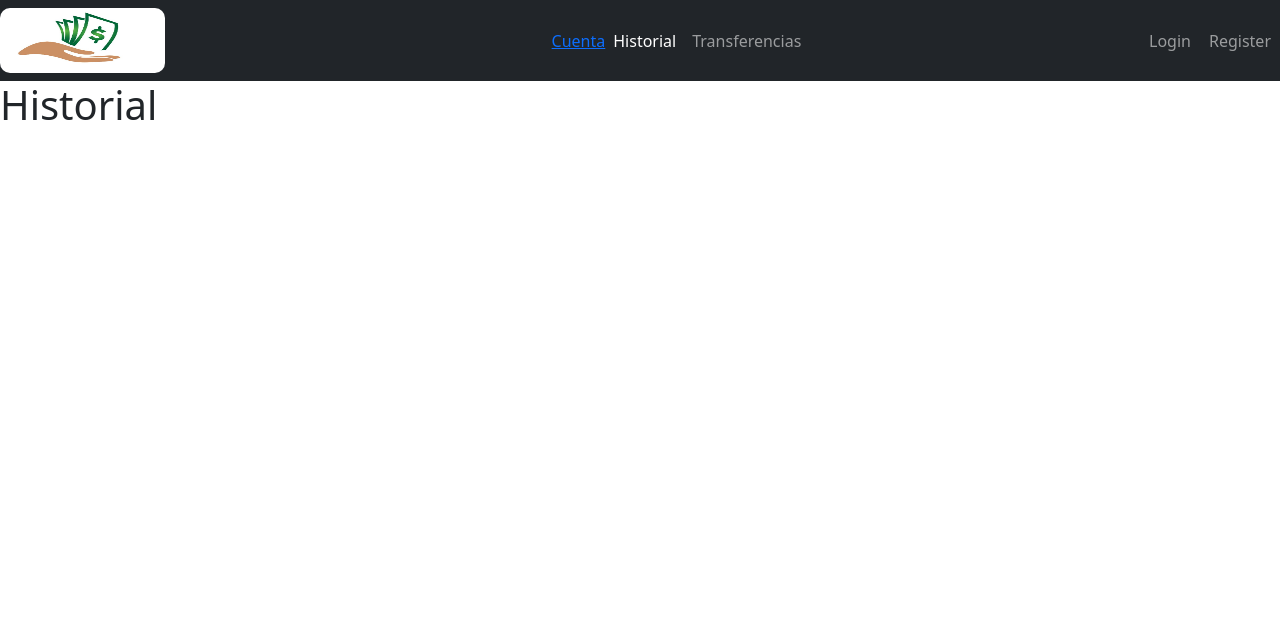
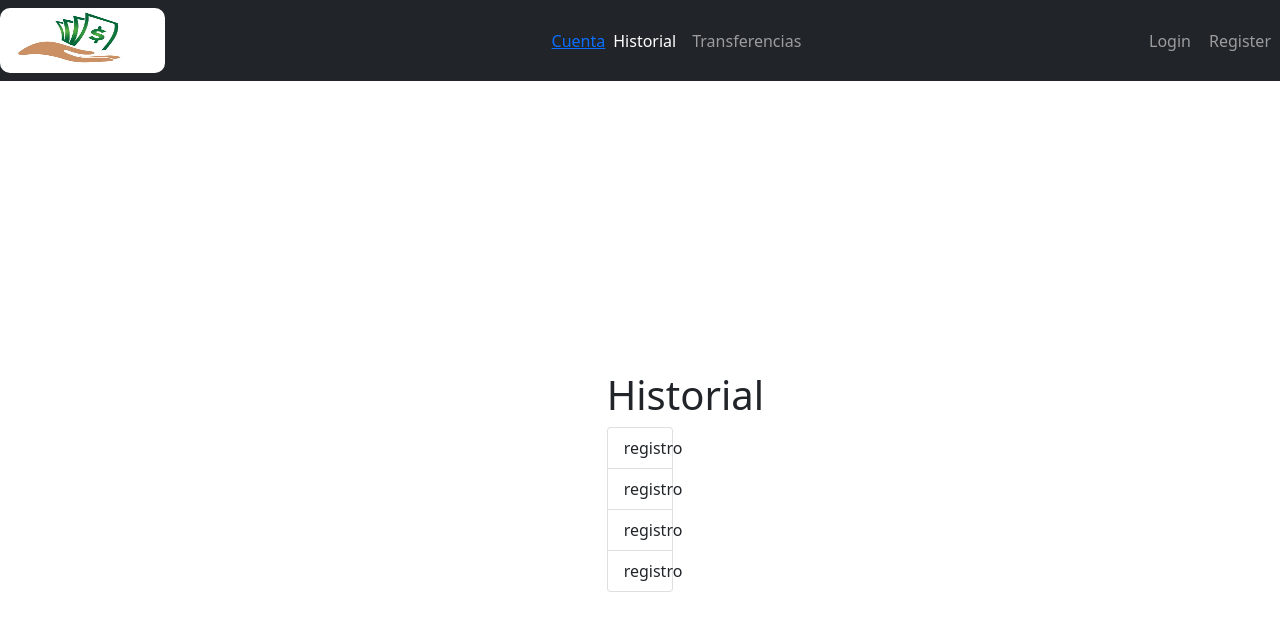
Before and after one commit to HumbertoLopez2020327/Finance-Bank, a React (Vite) app in the folder Finance Bank/FrontEnd-FinanceBank/: page /historial in a window 1280 px wide. Shown: the top 628 px of the page. Built offline with nearby package versions, Linux system fonts and the light colour scheme.

Commit message:
Se agrego estructura al hitorial

```diff
--- a/Finance Bank/FrontEnd-FinanceBank/src/Bank/pages/Historial.jsx
+++ b/Finance Bank/FrontEnd-FinanceBank/src/Bank/pages/Historial.jsx
@@ -2,6 +2,18 @@
 
 export const Historial = () => {
   return (
-    <h1>Historial</h1>
+    <div className="container">
+      <div className="row justify-content-center">
+        <div className="col-md-6">
+          <h1>Historial</h1>
+          <ul className="list-group">
+            <li className="list-group-item">registro</li>
+            <li className="list-group-item">registro</li>
+            <li className="list-group-item">registro</li>
+            <li className="list-group-item">registro</li>
+          </ul>
+        </div>
+      </div>
+    </div>
   )
 }
```
